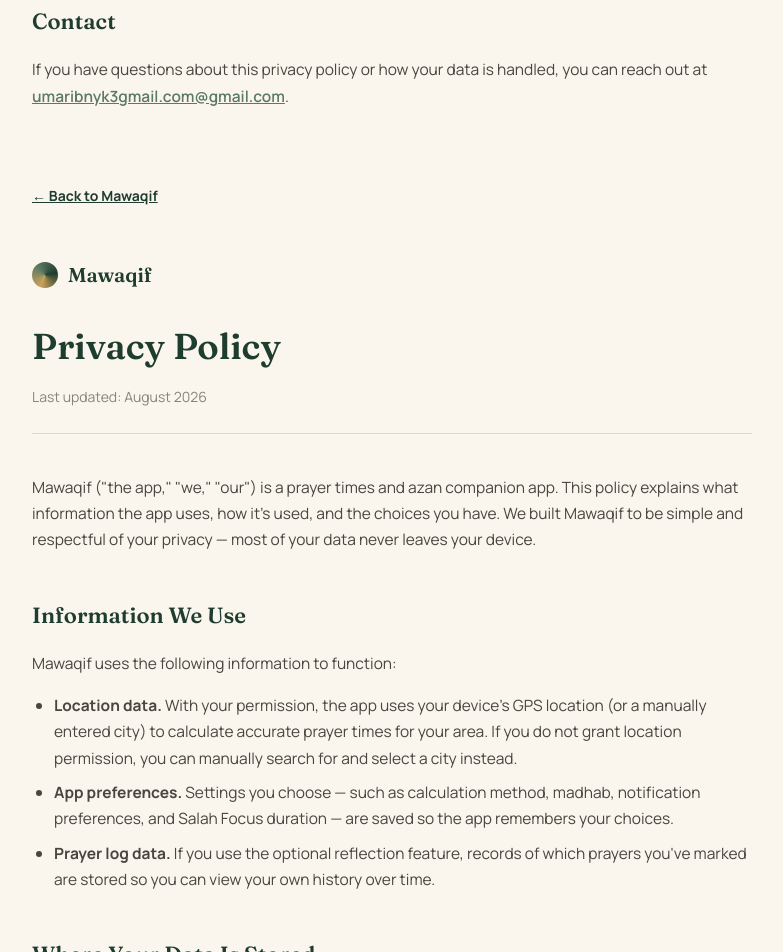
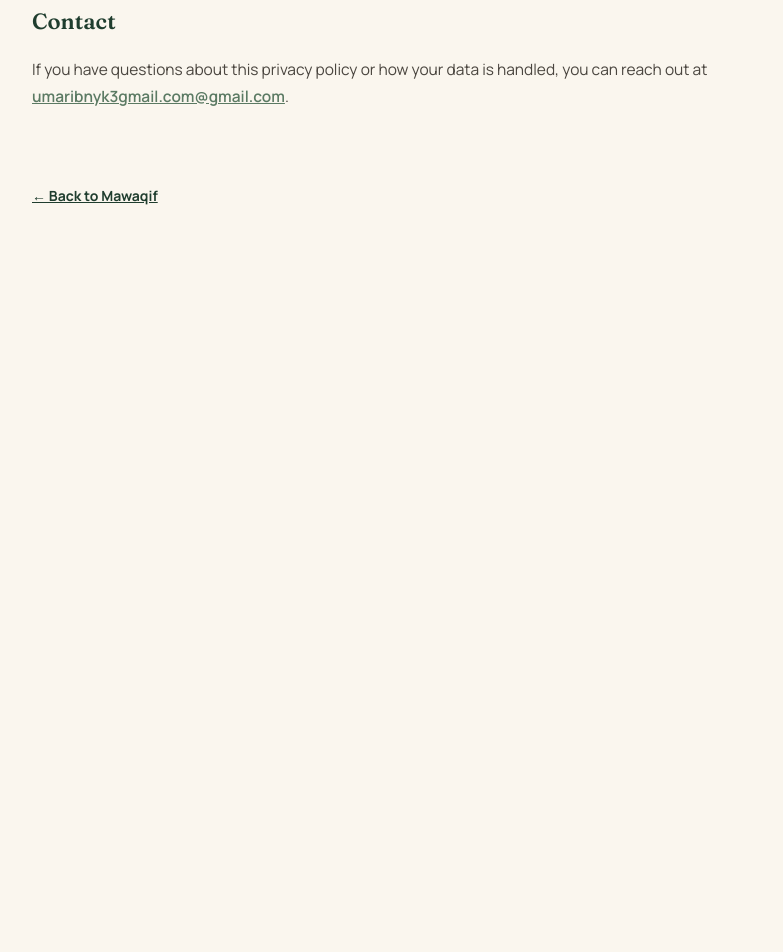
Before and after one commit to umaribnyk3gmailcom-cmyk/mawaqif-privacy-policy, a plain HTML site: page index.html in a window 1280 px wide. Shown: the part 1848-2800 px from the top of the page, without its empty margins (248-1031 px from the left). After the commit the page ends 2158 px from the top, so only its background shows below. Drawn offline with Linux system fonts and the light colour scheme.

Commit message:
Add files via upload

```diff
--- a/index.html
+++ b/index.html
@@ -69,74 +69,3 @@
 </div>
 </body>
 </html>
-<!DOCTYPE html>
-<html lang="en">
-<head>
-<meta charset="UTF-8">
-<meta name="viewport" content="width=device-width, initial-scale=1.0">
-<title>Privacy Policy — Mawaqif</title>
-<style>
-  @import url('https://fonts.googleapis.com/css2?family=Fraunces:opsz,wght@9..144,500;9..144,600&family=Manrope:wght@400;500;600;700&display=swap');
-  :root{
-    --cream:#FAF6EE; --ink:#2A2620; --deep:#1F3D2E; --gold:#C9A15A; --sage:#5B7A63; --line: rgba(31,61,46,0.14);
-  }
-  *{box-sizing:border-box;}
-  body{
-    background:var(--cream); color:var(--ink); font-family:'Manrope', sans-serif;
-    line-height:1.7; margin:0; padding:0 24px 100px;
-  }
-  .wrap{max-width:720px; margin:0 auto;}
-  header{padding:48px 0 24px; border-bottom:1px solid var(--line); margin-bottom:40px;}
-  .brand{
-    display:flex; align-items:center; gap:10px;
-    font-family:'Fraunces', serif; font-size:20px; font-weight:600; color:var(--deep);
-    margin-bottom:24px;
-  }
-  .brand-mark{width:26px; height:26px; border-radius:50%; background:conic-gradient(from 200deg, var(--gold), var(--sage), var(--deep), var(--gold));}
-  h1{font-family:'Fraunces', serif; font-size:36px; color:var(--deep); margin:0 0 8px;}
-  .updated{font-size:14px; color:rgba(42,38,32,0.55);}
-  h2{font-family:'Fraunces', serif; font-size:22px; color:var(--deep); margin:44px 0 14px;}
-  p, li{font-size:15.5px; color:rgba(42,38,32,0.85);}
-  ul{padding-left:22px;}
-  li{margin-bottom:8px;}
-  a{color:var(--sage); font-weight:600;}
-  .back{display:inline-block; margin-top:60px; font-size:14px; color:var(--deep); font-weight:700;}
-</style>
-</head>
-<body>
-<div class="wrap">
-  <header>
-    <div class="brand"><span class="brand-mark"></span>Mawaqif</div>
-    <h1>Privacy Policy</h1>
-    <div class="updated">Last updated: August 2026</div>
-  </header>
-  <p>Mawaqif ("the app," "we," "our") is a prayer times and azan companion app. This policy explains what information the app uses, how it's used, and the choices you have. We built Mawaqif to be simple and respectful of your privacy — most of your data never leaves your device.</p>
-  <h2>Information We Use</h2>
-  <p>Mawaqif uses the following information to function:</p>
-  <ul>
-    <li><strong>Location data.</strong> With your permission, the app uses your device's GPS location (or a manually entered city) to calculate accurate prayer times for your area. If you do not grant location permission, you can manually search for and select a city instead.</li>
-    <li><strong>App preferences.</strong> Settings you choose — such as calculation method, madhab, notification preferences, and Salah Focus duration — are saved so the app remembers your choices.</li>
-    <li><strong>Prayer log data.</strong> If you use the optional reflection feature, records of which prayers you've marked are stored so you can view your own history over time.</li>
-  </ul>
-  <h2>Where Your Data Is Stored</h2>
-  <p>Mawaqif stores your preferences and prayer log data locally on your device. We do not require you to create an account, and we do not maintain a central database of user identities. Location data is used at the moment it's needed to calculate prayer times and is not sold or shared with third parties for advertising purposes.</p>
-  <h2>Notifications</h2>
-  <p>If you enable prayer notifications, the app schedules local reminders on your device at the appropriate prayer times. These notifications are generated on your device and are not routed through an external notification server that collects your activity.</p>
-  <h2>Third-Party Services</h2>
-  <p>Mawaqif does not currently integrate third-party advertising networks or analytics trackers that collect personally identifiable information. If this changes in a future update, this policy will be updated accordingly, and the change will be reflected in the app's update notes.</p>
-  <h2>Your Choices</h2>
-  <ul>
-    <li>You can deny or revoke location permission at any time through your device's settings; the app will fall back to manual city selection.</li>
-    <li>You can disable notifications at any time in your device's app settings.</li>
-    <li>Since most data is stored locally, uninstalling the app removes your saved preferences and prayer log data from your device.</li>
-  </ul>
-  <h2>Children's Privacy</h2>
-  <p>Mawaqif does not knowingly collect personal information from children beyond what is described above (locally stored preferences and location used solely for prayer time calculation). The app does not include user accounts, social features, or advertising targeted at children.</p>
-  <h2>Changes to This Policy</h2>
-  <p>We may update this privacy policy from time to time as the app evolves. Changes will be posted on this page with an updated revision date.</p>
-  <h2>Contact</h2>
-  <p>If you have questions about this privacy policy or how your data is handled, you can reach out at <a href="mailto:hello@mawaqif.app">hello@mawaqif.app</a>.</p>
-  <a class="back" href="/">← Back to Mawaqif</a>
-</div>
-</body>
-</html>
```
